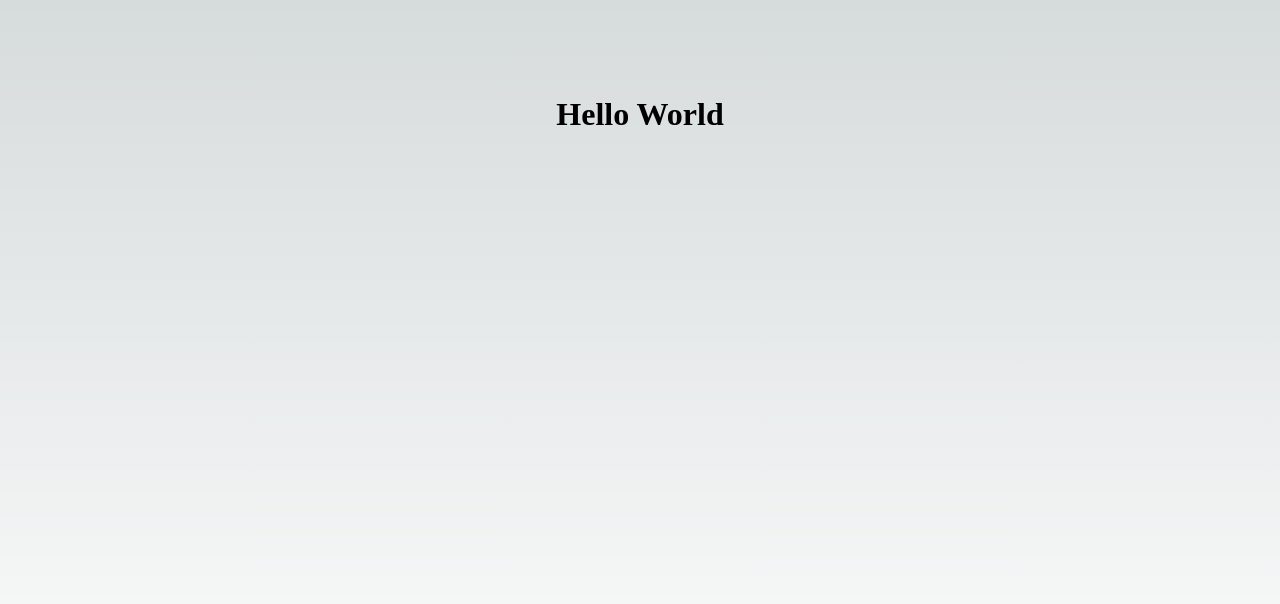
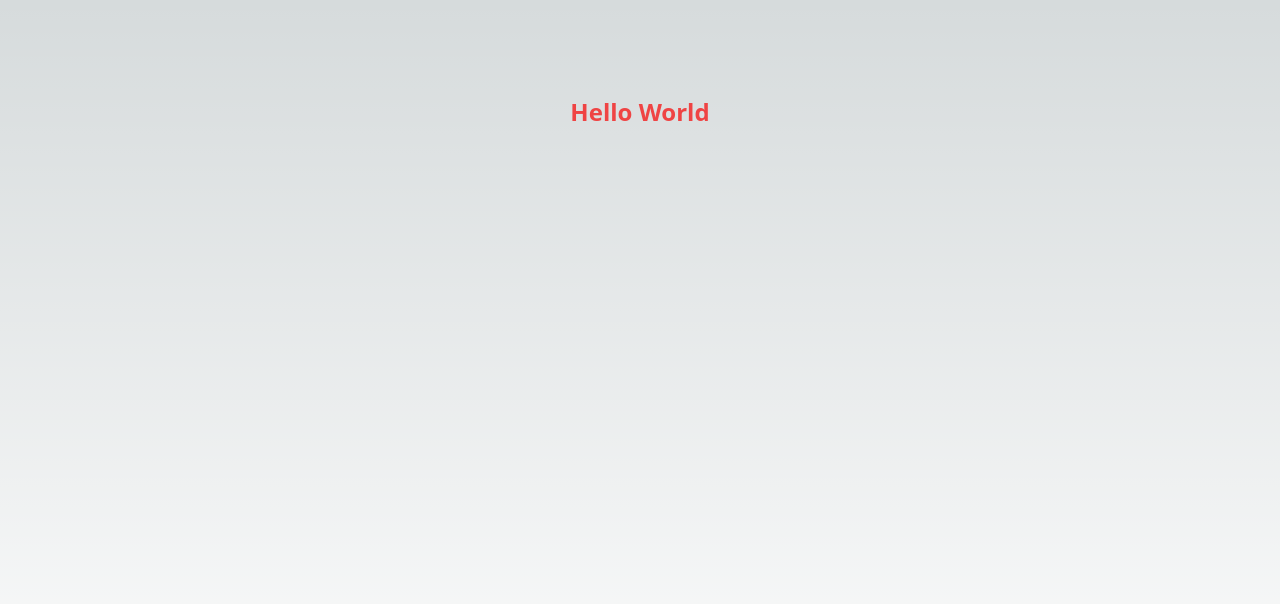
Before and after one commit to rakibul-wdp/auth-design, a Next.js app: page / in a window 1280 px wide. Shown: the top 604 px of the page. Built offline with nearby package versions, Linux system fonts and the light colour scheme.

Commit message:
setup tailwindCSS

```diff
--- a/package.json
+++ b/package.json
@@ -12,5 +12,10 @@
     "next": "13.2.4",
     "react": "18.2.0",
     "react-dom": "18.2.0"
+  },
+  "devDependencies": {
+    "autoprefixer": "^10.4.14",
+    "postcss": "^8.4.21",
+    "tailwindcss": "^3.2.7"
   }
 }
--- /dev/null
+++ b/postcss.config.js
@@ -0,0 +1,6 @@
+module.exports = {
+  plugins: {
+    tailwindcss: {},
+    autoprefixer: {},
+  },
+}
--- a/src/app/page.js
+++ b/src/app/page.js
@@ -7,7 +7,7 @@ const inter = Inter({ subsets: ['latin'] })
 export default function Home() {
   return (
     <main className={styles.main}>
-      <h1>Hello World</h1>
+      <h1 className='text-2xl font-bold text-red-500'>Hello World</h1>
     </main>
   )
 }
--- /dev/null
+++ b/tailwind.config.js
@@ -0,0 +1,15 @@
+/** @type {import('tailwindcss').Config} */
+module.exports = {
+  content: [
+    "./app/**/*.{js,ts,jsx,tsx}",
+    "./pages/**/*.{js,ts,jsx,tsx}",
+    "./components/**/*.{js,ts,jsx,tsx}",
+
+    // Or if using `src` directory:
+    "./src/**/*.{js,ts,jsx,tsx}",
+  ],
+  theme: {
+    extend: {},
+  },
+  plugins: [],
+}
```
Also changed, not shown: src/app/globals.css (+7 -3 lines), 1 other file (tests, documents, lock files or other folders).
